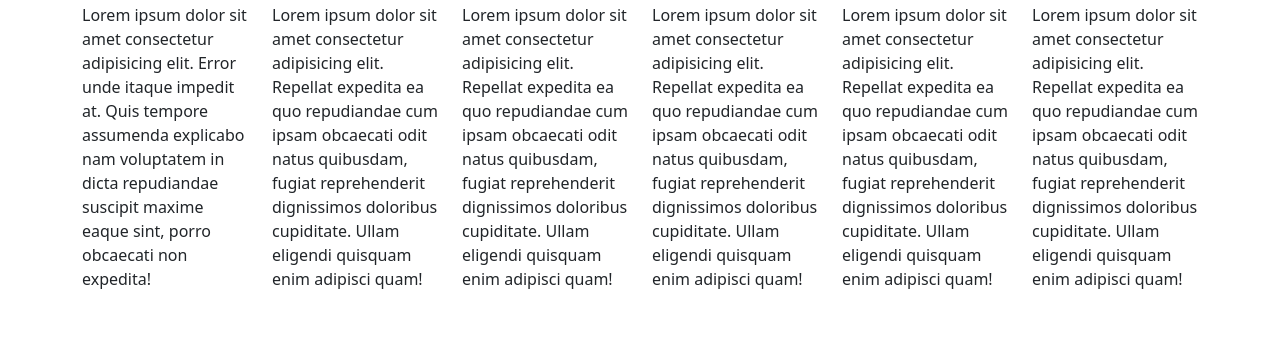
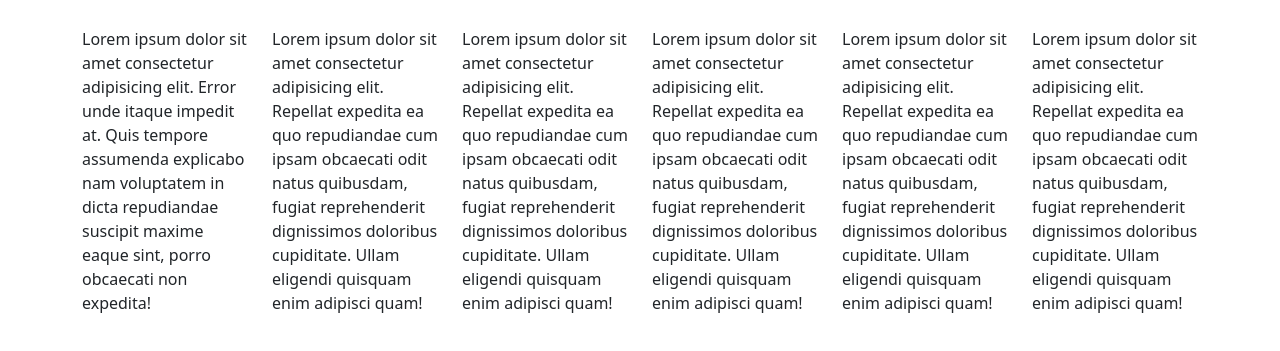
Before and after one commit to lambia/20240408-bootstrap-intro, a plain HTML site: page index.html in a window 1280 px wide. Shown: the part 53-404 px from the top of the page. Drawn offline with nearby package versions, Linux system fonts and the light colour scheme.

Commit message:
minor fix

```diff
--- a/index.html
+++ b/index.html
@@ -13,12 +13,12 @@
 
 	<div class="container">
 		<div class="row">
-			<div class="col-12 col-sm-6 col-md-4 col-lg-2">Lorem ipsum dolor sit amet consectetur adipisicing elit. Error unde itaque impedit at. Quis tempore assumenda explicabo nam voluptatem in dicta repudiandae suscipit maxime eaque sint, porro obcaecati non expedita!</div>
-			<div class="col-12 col-sm-6 col-md-4 col-lg-2">Lorem ipsum dolor sit amet consectetur adipisicing elit. Repellat expedita ea quo repudiandae cum ipsam obcaecati odit natus quibusdam, fugiat reprehenderit dignissimos doloribus cupiditate. Ullam eligendi quisquam enim adipisci quam!</div>
-			<div class="col-12 col-sm-6 col-md-4 col-lg-2">Lorem ipsum dolor sit amet consectetur adipisicing elit. Repellat expedita ea quo repudiandae cum ipsam obcaecati odit natus quibusdam, fugiat reprehenderit dignissimos doloribus cupiditate. Ullam eligendi quisquam enim adipisci quam!</div>
-			<div class="col-12 col-sm-6 col-md-4 col-lg-2">Lorem ipsum dolor sit amet consectetur adipisicing elit. Repellat expedita ea quo repudiandae cum ipsam obcaecati odit natus quibusdam, fugiat reprehenderit dignissimos doloribus cupiditate. Ullam eligendi quisquam enim adipisci quam!</div>
-			<div class="col-12 col-sm-6 col-md-4 col-lg-2">Lorem ipsum dolor sit amet consectetur adipisicing elit. Repellat expedita ea quo repudiandae cum ipsam obcaecati odit natus quibusdam, fugiat reprehenderit dignissimos doloribus cupiditate. Ullam eligendi quisquam enim adipisci quam!</div>
-			<div class="col-12 col-sm-6 col-md-4 col-lg-2">Lorem ipsum dolor sit amet consectetur adipisicing elit. Repellat expedita ea quo repudiandae cum ipsam obcaecati odit natus quibusdam, fugiat reprehenderit dignissimos doloribus cupiditate. Ullam eligendi quisquam enim adipisci quam!</div>
+			<div class="col-12 col-sm-6 col-md-4 col-lg-2 g-4">Lorem ipsum dolor sit amet consectetur adipisicing elit. Error unde itaque impedit at. Quis tempore assumenda explicabo nam voluptatem in dicta repudiandae suscipit maxime eaque sint, porro obcaecati non expedita!</div>
+			<div class="col-12 col-sm-6 col-md-4 col-lg-2 g-4">Lorem ipsum dolor sit amet consectetur adipisicing elit. Repellat expedita ea quo repudiandae cum ipsam obcaecati odit natus quibusdam, fugiat reprehenderit dignissimos doloribus cupiditate. Ullam eligendi quisquam enim adipisci quam!</div>
+			<div class="col-12 col-sm-6 col-md-4 col-lg-2 g-4">Lorem ipsum dolor sit amet consectetur adipisicing elit. Repellat expedita ea quo repudiandae cum ipsam obcaecati odit natus quibusdam, fugiat reprehenderit dignissimos doloribus cupiditate. Ullam eligendi quisquam enim adipisci quam!</div>
+			<div class="col-12 col-sm-6 col-md-4 col-lg-2 g-4">Lorem ipsum dolor sit amet consectetur adipisicing elit. Repellat expedita ea quo repudiandae cum ipsam obcaecati odit natus quibusdam, fugiat reprehenderit dignissimos doloribus cupiditate. Ullam eligendi quisquam enim adipisci quam!</div>
+			<div class="col-12 col-sm-6 col-md-4 col-lg-2 g-4">Lorem ipsum dolor sit amet consectetur adipisicing elit. Repellat expedita ea quo repudiandae cum ipsam obcaecati odit natus quibusdam, fugiat reprehenderit dignissimos doloribus cupiditate. Ullam eligendi quisquam enim adipisci quam!</div>
+			<div class="col-12 col-sm-6 col-md-4 col-lg-2 g-4">Lorem ipsum dolor sit amet consectetur adipisicing elit. Repellat expedita ea quo repudiandae cum ipsam obcaecati odit natus quibusdam, fugiat reprehenderit dignissimos doloribus cupiditate. Ullam eligendi quisquam enim adipisci quam!</div>
 		</div>
 	</div>
 
```
